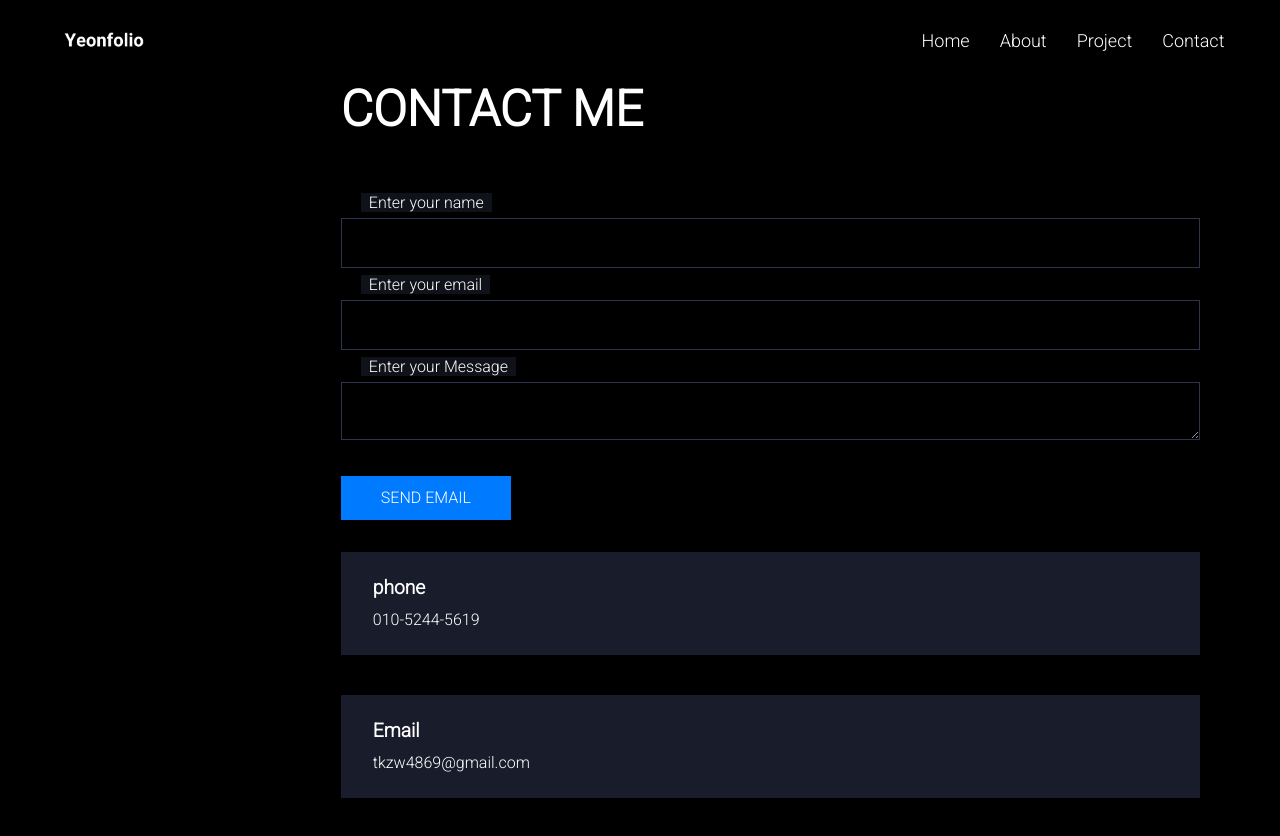
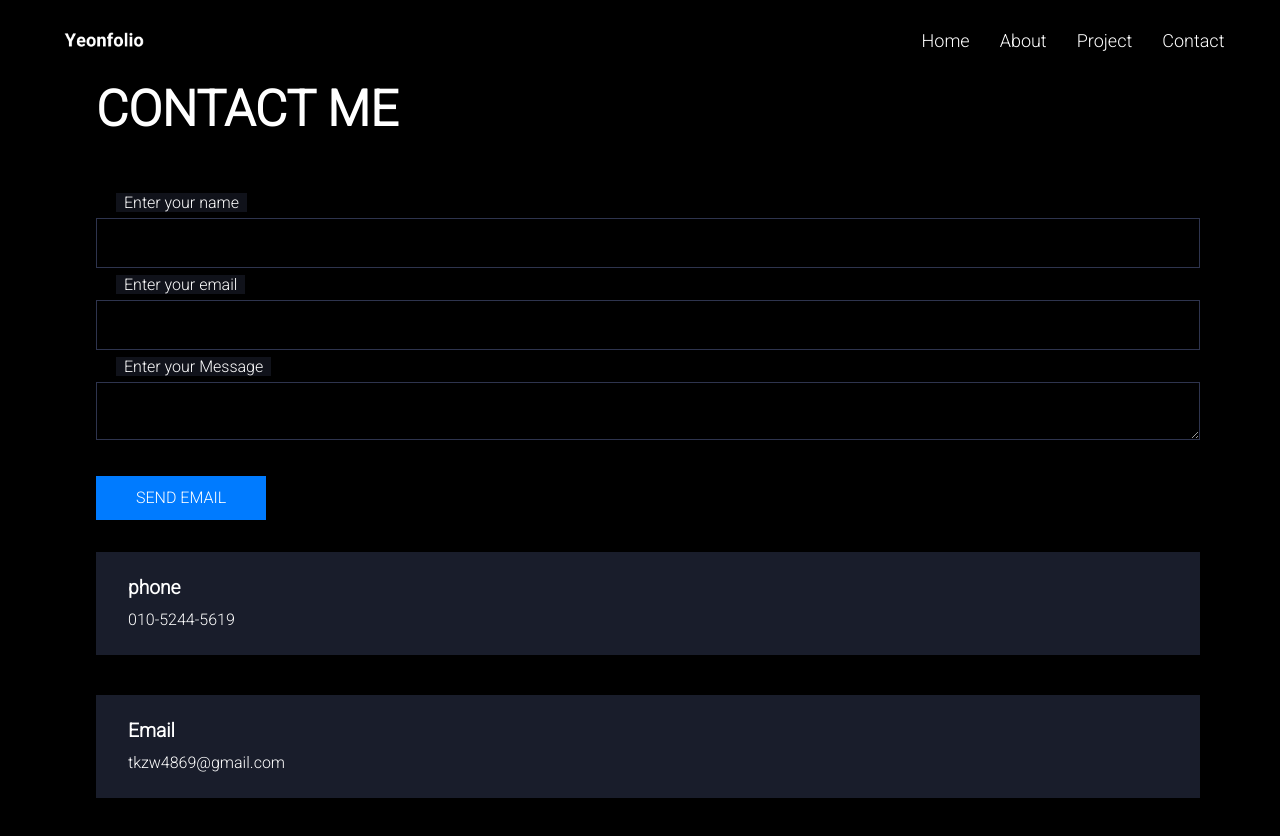
Before and after one commit to Yeonlisa/Yeonfolio, a React (Create React App) app: page /Yeonfolio/contact in a window 1280 px wide. Shown: the top 836 px of the page. Built offline with nearby package versions, Linux system fonts and the light colour scheme.

Commit message:
css 수정

```diff
--- a/src/components/Main/MainStyle.js
+++ b/src/components/Main/MainStyle.js
@@ -2,7 +2,7 @@ import styled from 'styled-components';
 
 export const MainStyle = styled.main`
     position: relative;
-    margin-left: 16.3rem;
+    margin-left: 1rem;
     min-height: 100vh;
 
     @media screen and (max-width:1200px){
```
